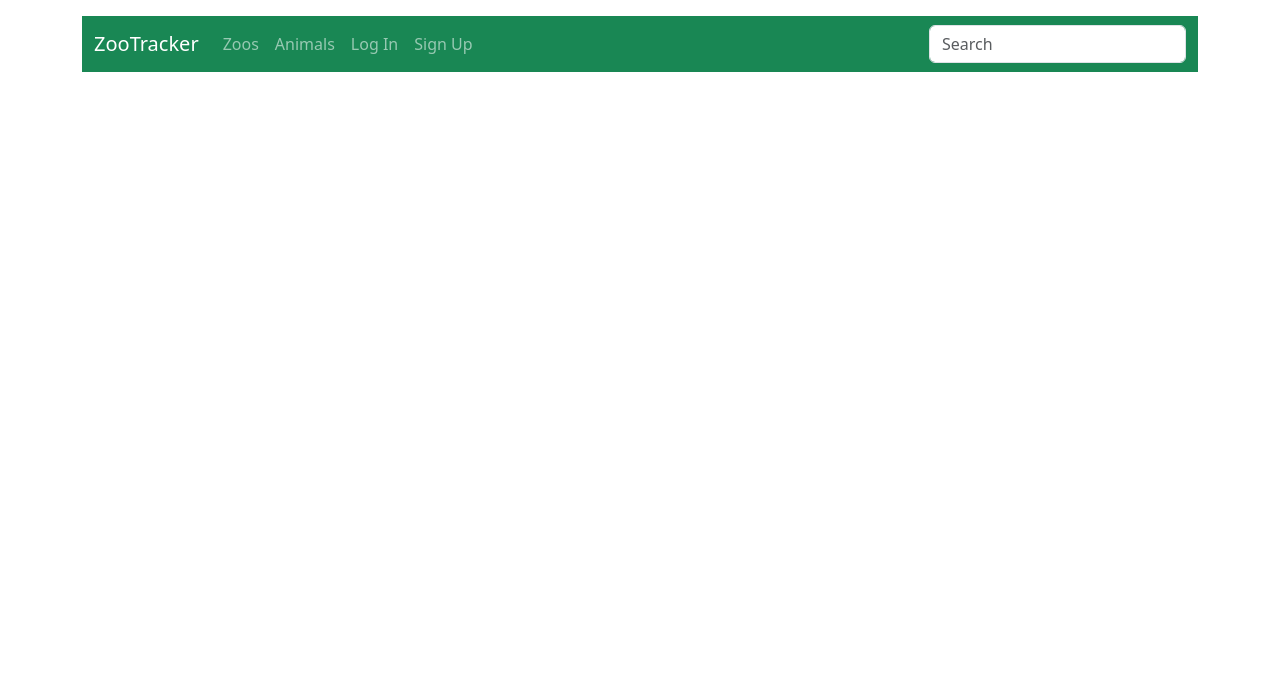
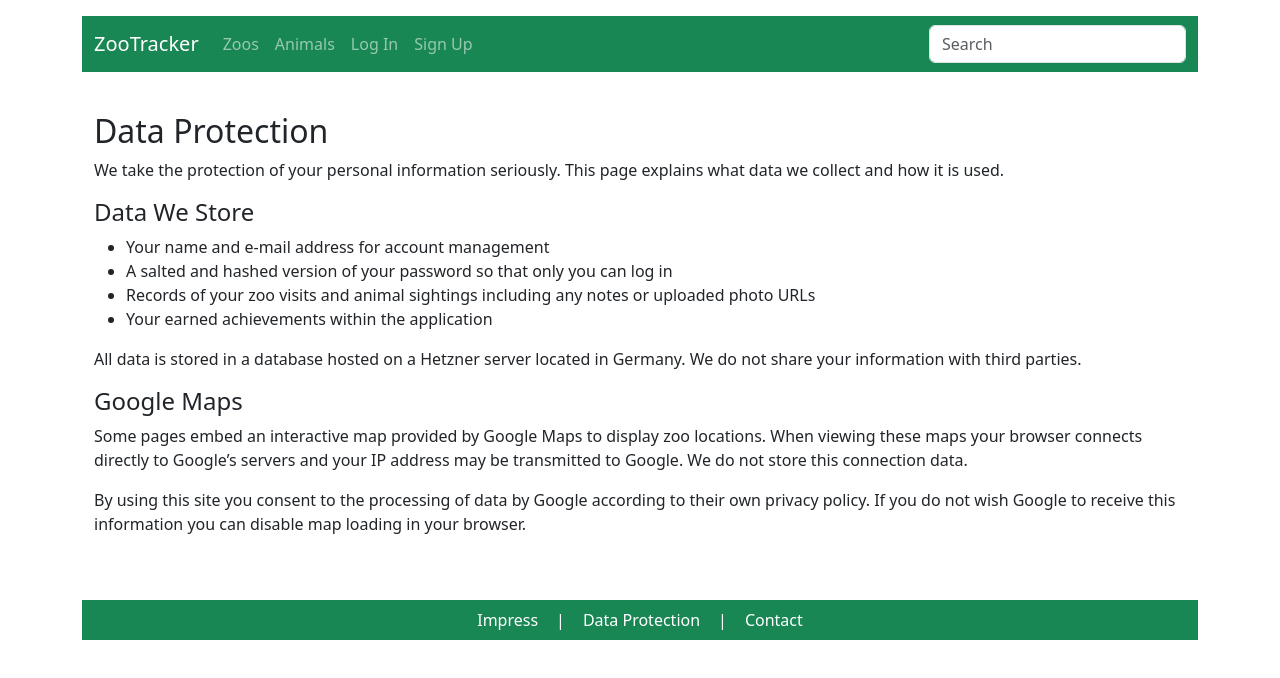
Before and after one commit to roink/zootracker-uptime, a React (Vite) app in the folder frontend/: page /data-protection in a window 1280 px wide. Shown: the top 678 px of the page. Built offline with nearby package versions, Linux system fonts and the light colour scheme; no server answers.

Commit message:
Add contact page and backend endpoint

```diff
--- /dev/null
+++ b/frontend/src/components/Footer.jsx
@@ -0,0 +1,23 @@
+import React from 'react';
+import { Link } from 'react-router-dom';
+
+// Simple footer matching the header color and linking to legal pages.
+export default function Footer() {
+  return (
+    <footer className="navbar navbar-dark bg-success mt-4">
+      <div className="container-fluid justify-content-center">
+        <Link className="nav-link footer-link" to="/impress">
+          Impress
+        </Link>
+        <span className="text-white mx-2">|</span>
+        <Link className="nav-link footer-link" to="/data-protection">
+          Data Protection
+        </Link>
+        <span className="text-white mx-2">|</span>
+        <Link className="nav-link footer-link" to="/contact">
+          Contact
+        </Link>
+      </div>
+    </footer>
+  );
+}
--- a/frontend/src/main.jsx
+++ b/frontend/src/main.jsx
@@ -24,6 +24,10 @@ import NewSightingPage from "./pages/NewSighting";
 import Header from "./components/Header";
 import SearchPage from "./pages/Search";
 import ZooDetailPage from "./pages/ZooDetail";
+import ImpressPage from "./pages/Impress";
+import DataProtectionPage from "./pages/DataProtection";
+import ContactPage from "./pages/Contact";
+import Footer from "./components/Footer";
 import "./styles/app.css";
 
 
@@ -190,6 +194,9 @@ function AppRoutes({
             </RequireAuth>
           }
         />
+        <Route path="/impress" element={<ImpressPage />} />
+        <Route path="/data-protection" element={<DataProtectionPage />} />
+        <Route path="/contact" element={<ContactPage />} />
       </Routes>
       {backgroundLocation && (
         <Routes>
@@ -203,6 +210,7 @@ function AppRoutes({
           />
         </Routes>
       )}
+      <Footer />
     </>
   );
 }
--- /dev/null
+++ b/frontend/src/pages/Contact.jsx
@@ -0,0 +1,67 @@
+import React, { useState } from 'react';
+import { API } from '../api';
+
+// Contact form where users can send a message and email address.
+export default function ContactPage() {
+  const [email, setEmail] = useState('');
+  const [message, setMessage] = useState('');
+  const [status, setStatus] = useState(null);
+
+  const handleSubmit = async (e) => {
+    e.preventDefault();
+    try {
+      const resp = await fetch(`${API}/contact`, {
+        method: 'POST',
+        headers: { 'Content-Type': 'application/json' },
+        body: JSON.stringify({ email, message }),
+      });
+      if (resp.ok) {
+        setStatus('Message sent!');
+        setEmail('');
+        setMessage('');
+      } else {
+        setStatus('Failed to send');
+      }
+    } catch {
+      setStatus('Failed to send');
+    }
+  };
+
+  return (
+    <div className="container py-4">
+      <h2>Contact</h2>
+      <form onSubmit={handleSubmit} className="mt-3">
+        <div className="mb-3">
+          <label htmlFor="contactEmail" className="form-label">
+            Email
+          </label>
+          <input
+            id="contactEmail"
+            type="email"
+            className="form-control"
+            value={email}
+            onChange={(e) => setEmail(e.target.value)}
+            required
+          />
+        </div>
+        <div className="mb-3">
+          <label htmlFor="contactMessage" className="form-label">
+            Message
+          </label>
+          <textarea
+            id="contactMessage"
+            className="form-control"
+            rows="4"
+            value={message}
+            onChange={(e) => setMessage(e.target.value)}
+            required
+          />
+        </div>
+        {status && <div className="alert alert-info">{status}</div>}
+        <button type="submit" className="btn btn-success">
+          Send
+        </button>
+      </form>
+    </div>
+  );
+}
--- /dev/null
+++ b/frontend/src/pages/DataProtection.jsx
@@ -0,0 +1,43 @@
+import React from 'react';
+
+// Detailed data protection information for the application.
+export default function DataProtectionPage() {
+  return (
+    <div className="container py-4">
+      <h2>Data Protection</h2>
+      <p>
+        We take the protection of your personal information seriously. This page
+        explains what data we collect and how it is used.
+      </p>
+      <h4 className="mt-3">Data We Store</h4>
+      <ul>
+        <li>Your name and e‑mail address for account management</li>
+        <li>
+          A salted and hashed version of your password so that only you can log
+          in
+        </li>
+        <li>
+          Records of your zoo visits and animal sightings including any notes or
+          uploaded photo URLs
+        </li>
+        <li>Your earned achievements within the application</li>
+      </ul>
+      <p>
+        All data is stored in a database hosted on a Hetzner server located in
+        Germany. We do not share your information with third parties.
+      </p>
+      <h4 className="mt-3">Google Maps</h4>
+      <p>
+        Some pages embed an interactive map provided by Google Maps to display
+        zoo locations. When viewing these maps your browser connects directly to
+        Google’s servers and your IP address may be transmitted to Google. We do
+        not store this connection data.
+      </p>
+      <p>
+        By using this site you consent to the processing of data by Google
+        according to their own privacy policy. If you do not wish Google to
+        receive this information you can disable map loading in your browser.
+      </p>
+    </div>
+  );
+}
--- /dev/null
+++ b/frontend/src/pages/Impress.jsx
@@ -0,0 +1,11 @@
+import React from 'react';
+
+// Impress page with basic legal information.
+export default function ImpressPage() {
+  return (
+    <div className="container py-4">
+      <h2>Impress</h2>
+      <p>Contact and legal information about this site.</p>
+    </div>
+  );
+}
--- a/frontend/src/styles/app.css
+++ b/frontend/src/styles/app.css
@@ -43,3 +43,15 @@
   background: #fff;
   border: 1px solid #ccc;
 }
+
+
+.footer-link {
+  /* Footer navigation link style */
+  color: #fff;
+  text-decoration: none;
+  margin: 0 10px;
+}
+
+.footer-link:hover {
+  color: #e2e2e2;
+}
```
Also changed, not shown: 2 other files (tests, documents, lock files or other folders).
